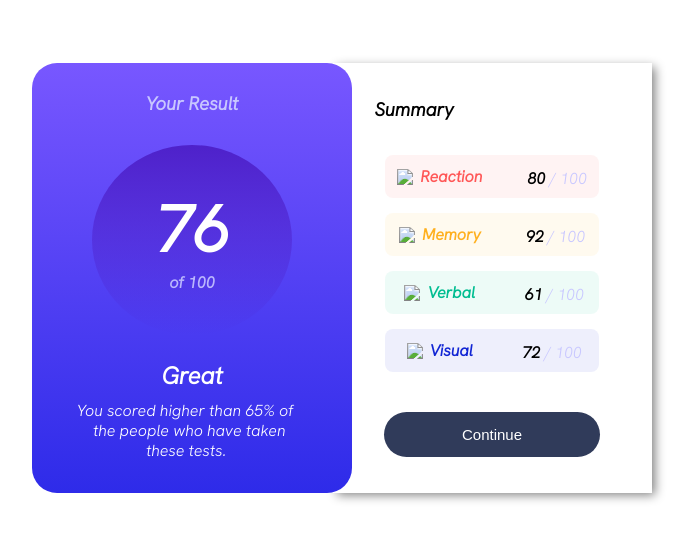
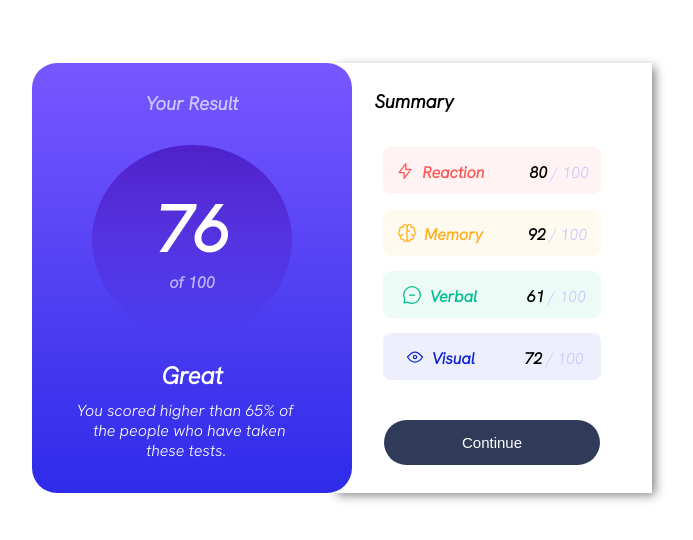
Before and after one commit to edwin2011-la/edwin2011-la-result-summary-card.github.io, a plain HTML site: page index.html in a window 1280 px wide. Shown: the part 122-662 px from the top of the page, without its empty margins (308-1001 px from the left). Drawn offline with Linux system fonts and the light colour scheme.

Commit message:
Add files via upload

```diff
--- a/index.html
+++ b/index.html
@@ -30,7 +30,7 @@
         <div class="container_tests">
           <div id="tests" class="one">
             <h4>
-              <img src="assets/images/icon-reaction.svg" />
+              <img src="images/icon-reaction.svg" />
               <span id="un">Reaction</span>
             </h4>
             <p class="fraction"><b>80</b> / 100</p>
@@ -38,7 +38,7 @@
 
           <div id="tests" class="two">
             <h4>
-              <img src="assets/images/icon-memory.svg" />
+              <img src="images/icon-memory.svg" />
               <span id="deux"> Memory </span>
             </h4>
             <p class="fraction"><b>92</b> / 100</p>
@@ -46,7 +46,7 @@
 
           <div id="tests" class="three">
             <h4 >
-              <img src="assets/images/icon-verbal.svg" />
+              <img src="images/icon-verbal.svg" />
               <span id="trois"> Verbal </span>
             </h4>
             <p class="fraction"><b>61</b> / 100</p>
@@ -54,7 +54,7 @@
 
           <div id="tests" class="four">
             <h4>
-              <img src="assets/images/icon-visual.svg" />
+              <img src="images/icon-visual.svg" />
               <span id="quatre"> Visual </span>
             </h4>
             <p class="fraction"><b>72</b> / 100</p>
```
